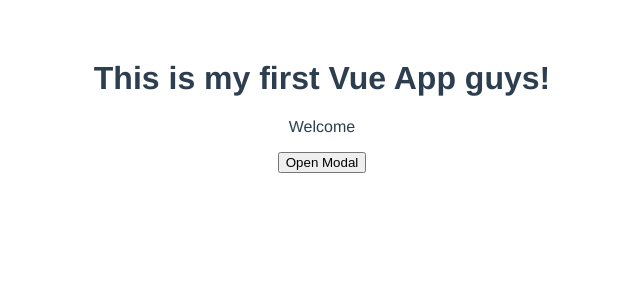
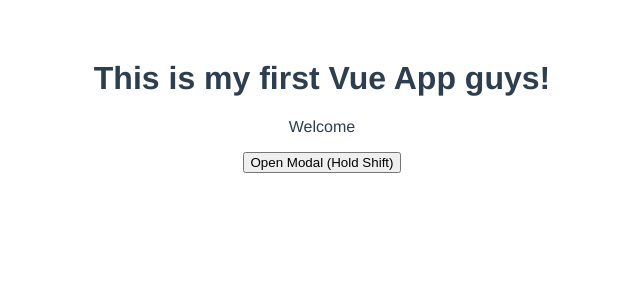
Before and after one commit to BitMavrick/Vue-Journey, a Vue app: page / in a window 1280 px wide. Shown: the top 300 px of the page, without its empty margins (318-958 px from the left). Built offline with nearby package versions, Linux system fonts and the light colour scheme.

Commit message:
Click Event modifier

```diff
--- a/src/App.vue
+++ b/src/App.vue
@@ -9,7 +9,7 @@
       @close="toggleModal"
     />
   </div>
-  <button @click="toggleModal">Open Modal</button>
+  <button @click.shift="toggleModal">Open Modal (Hold Shift)</button>
 </template>
 
 <script>
--- a/src/components/Modal.vue
+++ b/src/components/Modal.vue
@@ -1,5 +1,5 @@
 <template>
-  <div class="backdrop" @click="closeModal">
+  <div class="backdrop" @click.self="closeModal">
     <div class="modal" :class="{ sale: theme === 'red' }">
       <h1>{{ header }}</h1>
       <p>{{ text }}</p>
@@ -12,10 +12,10 @@
   props: ["header", "text", "theme"],
 
   methods: {
-    closeModal(){
-      this.$emit('close');
-    }
-  }
+    closeModal() {
+      this.$emit("close");
+    },
+  },
 };
 </script>
 
```
